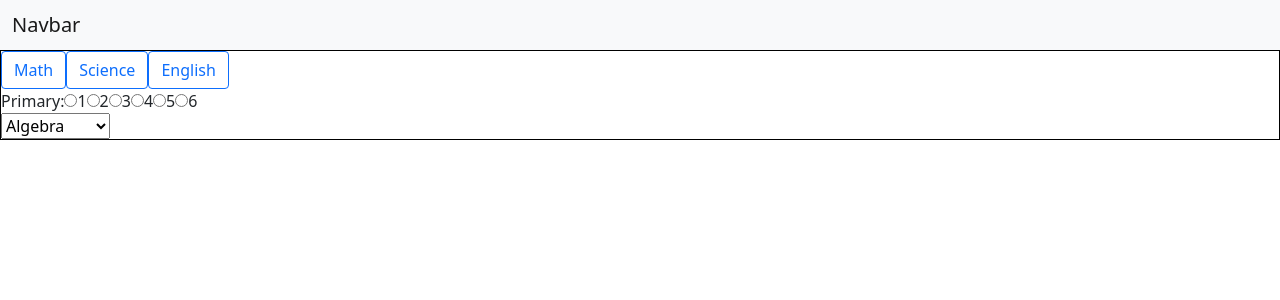
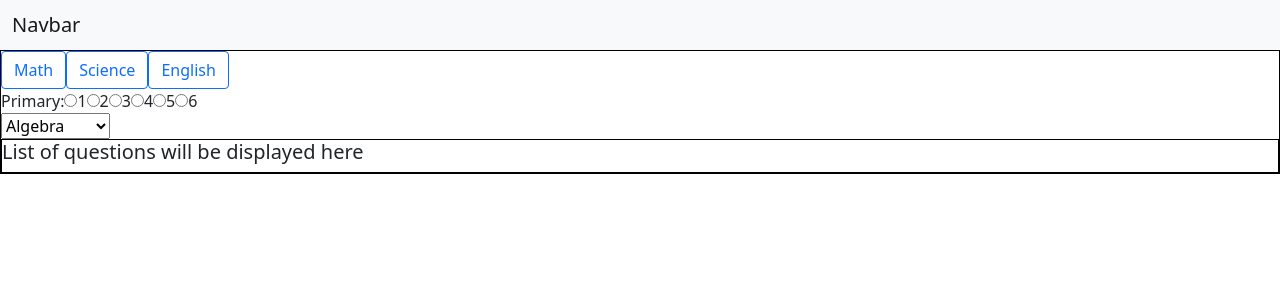
Before and after one commit to sh3ngsh3ng/Project-02-V2, a React (Create React App) app: page / in a window 1280 px wide. Shown: the top 300 px of the page. Built offline with nearby package versions, Linux system fonts and the light colour scheme.

Commit message:
added QuestionDisplay component. Renamed Grade, FilterForm and Subject Component. Rearrangement of components in QuestionPageComponent

```diff
--- a/src/App.js
+++ b/src/App.js
@@ -1,14 +1,14 @@
 import React from "react"
 import "bootstrap/dist/css/bootstrap.min.css"
 import NavBar from "./components/NavBar"
-import FilterForm from "./components/FilterForm"
+import QuestionPage from "./components/QuestionPageComponent"
 import "./App.css"
 
 function App() {
   return (
     <React.Fragment>
       <NavBar />
-      <FilterForm />
+      <QuestionPage />
     </React.Fragment>
   );
 }
--- a/src/components/Grade.js
+++ b/src/components/GradeRadioBtn.js
@@ -1,7 +1,7 @@
 import React from "react"
 
 
-export default class Grade extends React.Component {
+export default class GradeRadioBtn extends React.Component {
 
     state = {
         "level": "Primary",
--- /dev/null
+++ b/src/components/QuestionDisplay.js
@@ -0,0 +1,10 @@
+import React from "react"
+
+export default function QuestionDisplay () {
+    return (
+        <div className="box">
+            <h5>List of questions will be displayed here</h5>
+            {/* Questions in card */}
+        </div>
+    )
+}
--- a/src/components/FilterForm.js
+++ b/src/components/QuestionPageComponent.js
@@ -1,10 +1,11 @@
 import React from "react"
-import Grade from "./Grade"
+import GradeRadioBtn from "./GradeRadioBtn"
 import TopicList from "./TopicList"
-import Subject from "./Subject"
+import SubjectBtn from "./SubjectBtn"
+import QuestionDisplay from "./QuestionDisplay"
 
 
-export default class FilterForm extends React.Component {
+export default class QuestionPageComponent extends React.Component {
     state = {
 
     }
@@ -13,12 +14,13 @@ export default class FilterForm extends React.Component {
         return (
             <React.Fragment>
                 <div className="box">
-                <Subject />
+                <SubjectBtn />
                 <br/>
-                <Grade />
+                <GradeRadioBtn />
                 <br/>
                 <TopicList />
-
+                <br/>
+                <QuestionDisplay />
                 </div>
 
             </React.Fragment>
--- a/src/components/Subject.js
+++ b/src/components/SubjectBtn.js
@@ -1,6 +1,6 @@
 import React from "react"
 
-export default class Subject extends React.Component {
+export default class SubjectBtn extends React.Component {
     state = {
         "subjects": ["Math", "Science", "English"]
     }
```
